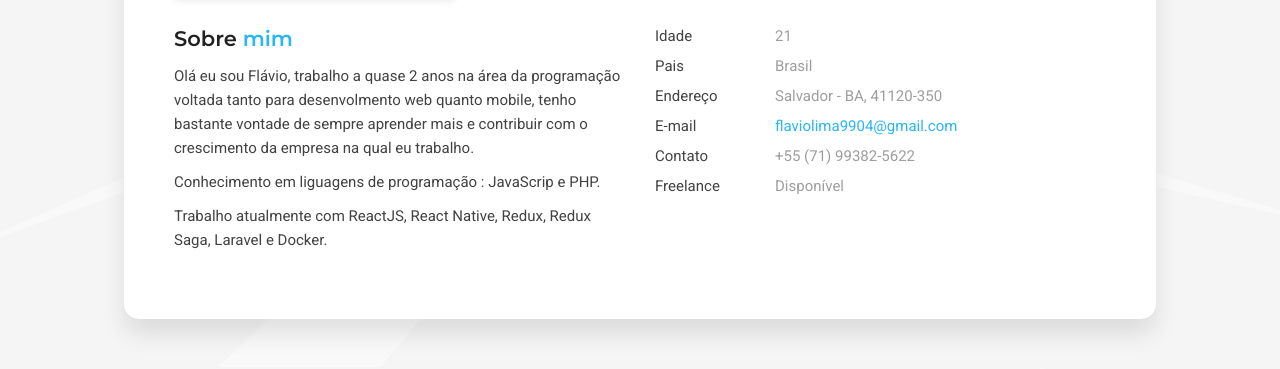
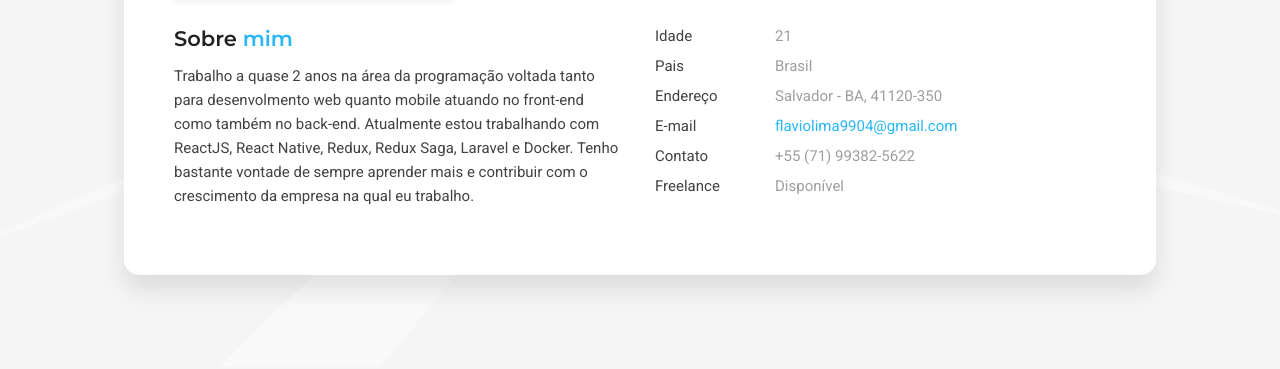
Before and after one commit to flaviolima9904/cv-flaviolima, a plain HTML site: page index.html in a window 1280 px wide. Shown: the part 433-802 px from the top of the page. Drawn offline with Linux system fonts and the light colour scheme; some packages are replaced by stand-ins of ours.

Commit message:
Update index.html

```diff
--- a/index.html
+++ b/index.html
@@ -133,16 +133,11 @@
                       <div class="block-title">
                         <h3>Sobre <span>mim</span></h3>
                       </div>
-                      <p>Olá eu sou Flávio, trabalho a quase 2 anos na área da programação voltada tanto para
-                        desenvolmento web quanto mobile, tenho bastante vontade de sempre aprender mais e contribuir com
+                      <p>Trabalho a quase 2 anos na área da programação voltada tanto para
+                        desenvolmento web quanto mobile atuando no front-end como também no back-end. Atualmente estou trabalhando com
+                        ReactJS, React Native, Redux, Redux Saga, Laravel e Docker.
+                        Tenho bastante vontade de sempre aprender mais e contribuir com
                         o crescimento da empresa na qual eu trabalho.</p>
-                      <p>
-                        Conhecimento em liguagens de programação : JavaScrip e PHP.
-                      </p>
-                      <p>
-                        Trabalho atualmente com ReactJS, React Native, Redux, Redux Saga, Laravel e Docker.
-                      </p>
-
                     </div>
                     <!-- <div class="download-resume">
                         <a href="" class="btn btn-secondary">Download Resume</a>
```
